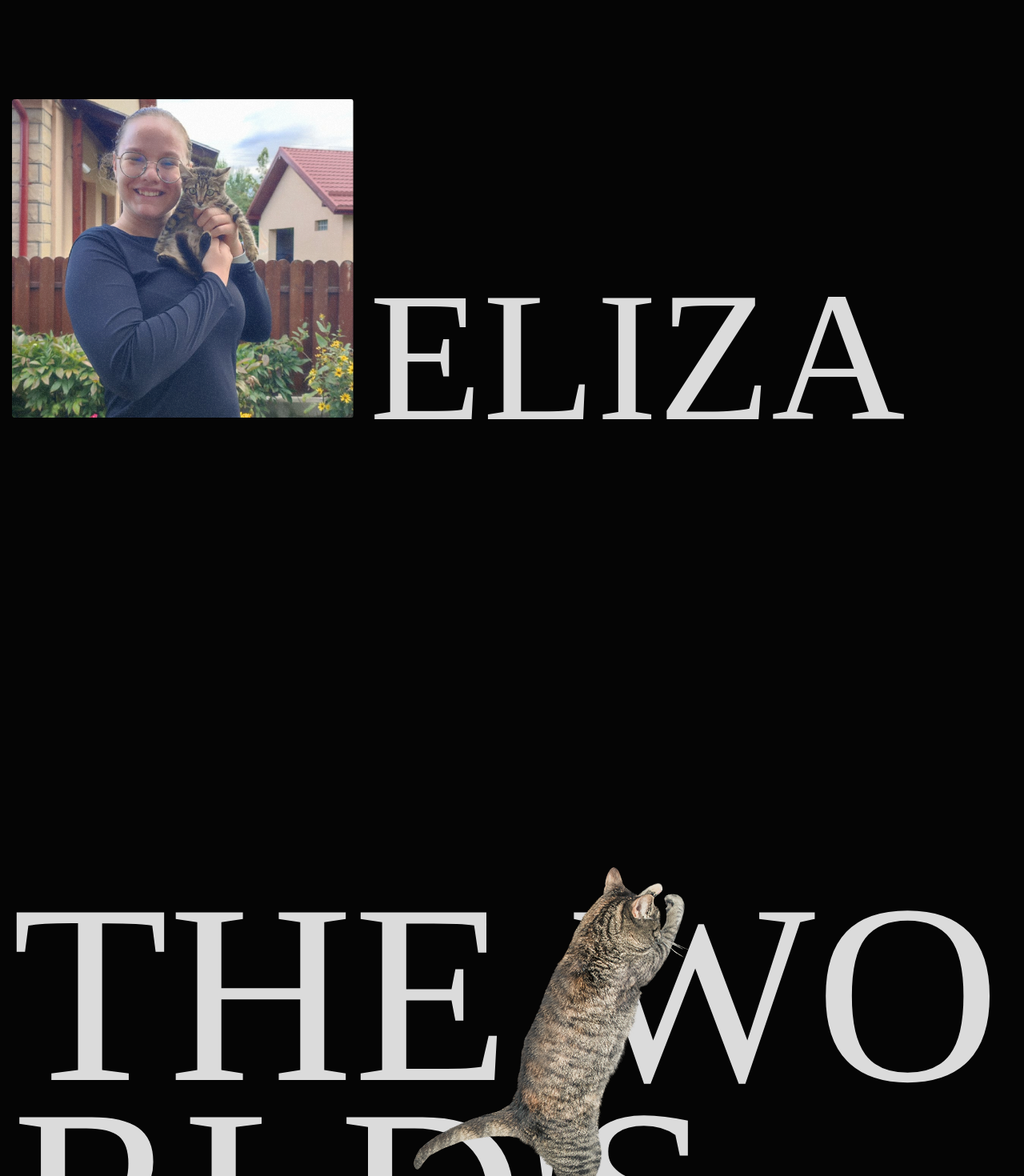
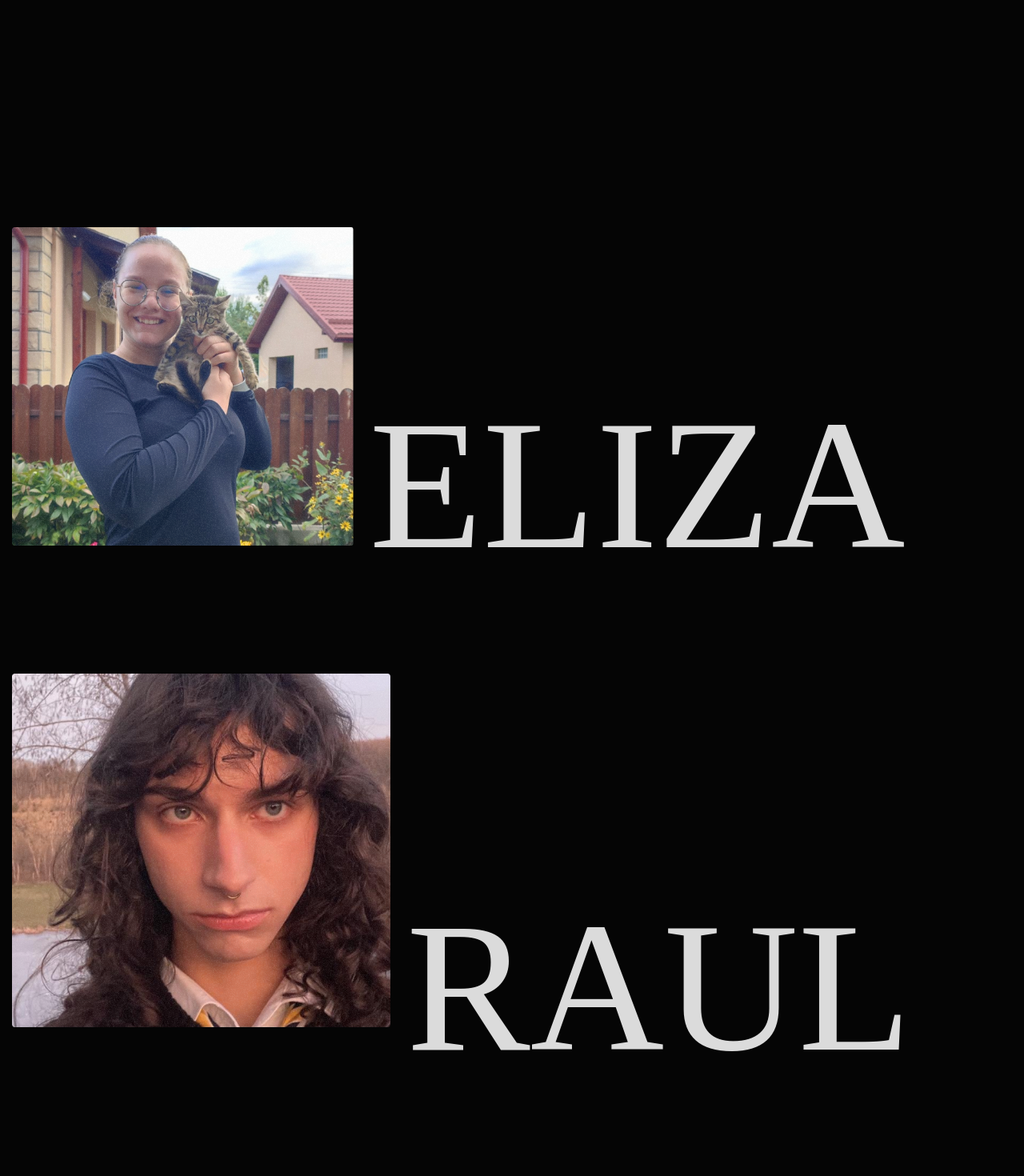
Before and after one commit to elizadoltu/meowseum, a React (Vite) app: page /about in a window 1280 px wide. Shown: the part 5020-6490 px from the top of the page at 80% size. Built offline with nearby package versions, Linux system fonts and the light colour scheme; a web font is replaced by a local one.

Commit message:
Add Profile component and images; update About page to use Profile component

```diff
--- a/src/components/Contact.jsx
+++ b/src/components/Contact.jsx
@@ -13,7 +13,7 @@ export default function Contact() {
   const textRefs = useRef([]);
   const parallaxConfig = {
     title: {
-      translateY: [70, -85], speed: 10, easing: "easeInOutQuad"
+      translateY: [70, -45], speed: 10, easing: "easeInOutQuad"
     }
   };
 
@@ -118,9 +118,9 @@ export default function Contact() {
           className="absolute left-3/7 -mt-28 ml-10"
         />
       </div>
-      <div className="leading-none" ref={title}>
+      <div className="leading-none">
         <div className="mt-96 flex flex-col justify-center">
-          <h1 className="font-dirtyline text-11xl" ref={mergeRefs(addToRefs)}>
+          <h1 className="font-dirtyline text-11xl" ref={mergeRefs(addToRefs, title)}>
             meowseum
           </h1>
           <img
--- /dev/null
+++ b/src/components/Profile.jsx
@@ -0,0 +1,138 @@
+import { useRef, useEffect } from "react";
+import PropTypes from "prop-types";
+import gsap from "gsap";
+import ScrollTrigger from "gsap/ScrollTrigger";
+import DynamicCursor from "../utils/DynamicCursor";
+
+gsap.registerPlugin(ScrollTrigger);
+
+const Profile = ({ name, firstParagraph, secondParagraph, image, linkedinLink }) => {
+  const refTriggerElement = useRef([]);
+  const refParagraphTarget = useRef([]);
+  const imageRef = useRef([]);
+
+  const handleMouseEnter = () => {
+    refParagraphTarget.current.forEach((el) => {
+      gsap.to(el, {
+        opacity: 1,
+        duration: 0.5,
+        y: 0,
+        ease: "power2.out",
+      });
+    });
+
+    refTriggerElement.current.forEach((el) => {
+      gsap.to(el, {
+        y: 0,
+        duration: 0.5,
+        ease: "power2.out",
+      });
+    });
+  };
+
+  const handleMouseLeave = () => {
+    refParagraphTarget.current.forEach((el) => {
+      gsap.to(el, {
+        opacity: 0,
+        duration: 0.5,
+        y: 20,
+        ease: "power2.out",
+      });
+    });
+
+    refTriggerElement.current.forEach((el) => {
+      gsap.to(el, {
+        y: 150,
+        duration: 0.5,
+        ease: "power2.out",
+      });
+    });
+  };
+
+  useEffect(() => {
+    imageRef.current.forEach((el) => {
+      gsap.fromTo(
+      el,
+      {
+        clipPath: "inset(0 100% 0 0)",
+      },
+      {
+        clipPath: "inset(0 0 0 0)",
+        duration: 0.3,
+        ease: "power4.out",
+        scrollTrigger: {
+          trigger: el,
+          start: "top 100%",
+          toggleActions: "play none none none",
+          once: true,
+        },
+      }
+    );
+    })
+
+  }, []);
+
+  return (
+    <div className="flex items-end leading-none mt-[20vh]">
+        <DynamicCursor />
+      <a
+        href={ linkedinLink }
+        target="_blank"
+        className="w-full"
+      >
+        <img
+          src={`/profile/${image}.png`}
+          alt="one of the creators with a cat, eliza teodora doltu"
+          data-cursor="To my LinkedIn profile"
+          ref={(el) => el && imageRef.current.push(el)}
+          style={{
+            width: "95vh",
+            height: "auto",
+            display: "block",
+            objectFit: "cover",
+            clipPath: "inset(0 100% 0 0)",
+            transition: "clip-path 0.3s ease-out",
+          }}
+        />
+      </a>
+
+      <div className="font-general-regular ml-5" data-cursor="To my LinkedIn profile">
+        <h1
+          className="uppercase font-mango-black text-12xl translate-y-36 transition-all duration-200 ease-out"
+          ref={(el) => el && refTriggerElement.current.push(el)}
+          onMouseEnter={handleMouseEnter}
+          onMouseLeave={handleMouseLeave}
+          data-cursor="To my LinkedIn profile"
+        >
+          <a
+            href={ linkedinLink }
+            target="_blank"
+            className="w-full"
+          >
+            { name }
+          </a>
+        </h1>
+        <div
+          className="opacity-0 grid grid-cols-2 gap-4 translate-y-5 transition-all duration-200 ease-out leading-6.5"
+          ref={(el) => el && refParagraphTarget.current.push(el)}
+        >
+          <p>
+            { firstParagraph }
+          </p>
+          <p>
+            { secondParagraph }
+          </p>
+        </div>
+      </div>
+    </div>
+  );
+};
+Profile.propTypes = {
+  name: PropTypes.string.isRequired,
+  firstParagraph: PropTypes.string.isRequired,
+  secondParagraph: PropTypes.string.isRequired,
+  image: PropTypes.string.isRequired,
+  linkedinLink: PropTypes.string.isRequired,
+};
+
+export default Profile;
--- a/src/main.jsx
+++ b/src/main.jsx
@@ -3,6 +3,10 @@ import { createRoot } from "react-dom/client";
 import "./index.css";
 import App from "./App.jsx";
 import { ThemeProvider } from "./context/ThemeContext.jsx";
+
+console.log("%cWelcome to Meowseum! 🐾", "color: #ff6600; font-size: 16px; font-weight: bold;");
+console.log("%cThe ultimate gallery of feline masterpieces! 😻", "color: #ff9900; font-size: 14px;");
+console.log("%cEnjoy your visit and don’t forget to upload your cat’s finest portrait! 🎨🐱", "color: #ffcc00; font-size: 12px;");
 
 createRoot(document.getElementById("root")).render(
   <StrictMode>
--- a/src/pages/About.jsx
+++ b/src/pages/About.jsx
@@ -5,7 +5,7 @@ import gsap from "gsap";
 import ScrollTrigger from "gsap/ScrollTrigger";
 import SplitType from "split-type";
 import Contact from "../components/Contact";
-import DynamicCursor from "../utils/DynamicCursor";
+import Profile from "../components/Profile";
 
 gsap.registerPlugin(ScrollTrigger);
 
@@ -15,9 +15,6 @@ export default function About() {
   const rightTextRefs = useRef([]);
   const elementsRef = useRef([]);
   const textRefCreator = useRef(null);
-  const refParagraphTarget = useRef(null);
-  const refTriggerElement = useRef(null);
-  const imageRef = useRef(null);
 
   useEffect(() => {
     if (!textRefAbout.current) return;
@@ -107,35 +104,7 @@ export default function About() {
     });
   }, []);
 
-  const handleMouseEnter = () => {
-    gsap.to(refParagraphTarget.current, {
-      opacity: 1,
-      duration: 0.5,
-      y: 0,
-      ease: "power2.out",
-    });
 
-    gsap.to(refTriggerElement.current, {
-      y: 0,
-      duration: 0.5,
-      ease: "power2.out",
-    });
-  };
-
-  const handleMouseLeave = () => {
-    gsap.to(refParagraphTarget.current, {
-      opacity: 0,
-      duration: 0.5,
-      y: 20,
-      ease: "power2.out",
-    });
-
-    gsap.to(refTriggerElement.current, {
-      y: 150,
-      duration: 0.5,
-      ease: "power2.out",
-    });
-  };
 
   useEffect(() => {
     elementsRef.current.forEach((el) => {
@@ -179,25 +148,6 @@ export default function About() {
     );
   }, []);
 
-  useEffect(() => {
-    gsap.fromTo(
-      imageRef.current,
-      {
-        clipPath: "inset(0 100% 0 0)",
-      },
-      {
-        clipPath: "inset(0 0 0 0)",
-        duration: 0.3,
-        ease: "power4.out",
-        scrollTrigger: {
-          trigger: imageRef.current,
-          start: "top 100%",
-          toggleActions: "play none none none",
-          once: true,
-        },
-      }
-    );
-  }, []);
 
   return (
     <div className="size-container-ideal about">
@@ -285,66 +235,19 @@ export default function About() {
             the <span className="font-mango-italic">creators</span>
           </h1>
         </div>
-        <div className="flex items-end leading-none">
-          <DynamicCursor />
-          <a
-            href="https://www.linkedin.com/in/eliza-teodora-doltu-56336b24a/"
-            target="_blank"
-            className="w-full"
-          >
-            <img
-              src="/eliza.png"
-              alt="one of the creators with a cat, eliza teodora doltu"
-              data-cursor="To my LinkedIn profile"
-              ref={imageRef}
-              style={{
-                width: "100%",
-                height: "auto",
-                display: "block",
-                objectFit: "cover",
-                clipPath: "inset(0 100% 0 0)",
-                transition: "clip-path 0.3s ease-out",
-              }}
-            ></img>
-          </a>
-
-          <div
-            className="font-general-regular ml-5"
-            data-cursor="To my linkedin profile"
-          >
-            <h1
-              className="uppercase font-mango-black text-12xl translate-y-36 transition-all duration-200 ease-out"
-              ref={refTriggerElement}
-              onMouseEnter={handleMouseEnter}
-              onMouseLeave={handleMouseLeave}
-              data-cursor="To my LinkedIn profile"
-            >
-              <a
-                href="https://www.linkedin.com/in/eliza-teodora-doltu-56336b24a/"
-                target="_blank"
-                className="w-full"
-              >
-                {" "}
-                eliza{" "}
-              </a>
-            </h1>
-            <div
-              className="opacity-0 grid grid-cols-2 gap-4 translate-y-5 transition-all duration-200 ease-out leading-6.5"
-              ref={refParagraphTarget}
-            >
-              <p>
-                Hello, my name is Eliza-Teodora Doltu, and I am one of the
-                creators of MEOWSEUM. Ever since I can remember, I’ve wanted to
-                express my creativity and bring something beautiful to life.
-              </p>
-              <p>
-                Just like websites tell a story through images, colors, and
-                fonts, MEOWSEUM tells a story through cats—their personalities,
-                their charm, and the joy they bring to us.
-              </p>
-            </div>
-          </div>
-        </div>
+        <Profile name={"eliza"}
+        firstParagraph={"Hello, my name is Eliza-Teodora Doltu, and I am one of the creators of MEOWSEUM. Ever since I can remember, I’ve wanted to express my creativity and bring something beautiful to life."}
+        secondParagraph={"Just like websites tell a story through images, colors, and fonts, MEOWSEUM tells a story through cats—their personalities, their charm, and the joy they bring to us."}
+        image={"eliza"}
+        linkedinLink={"https://www.linkedin.com/in/eliza-teodora-doltu-56336b24a/"}
+        />
+        <Profile
+          name={"raul"}
+          firstParagraph={"My name is Raul, a computer science student passionate about web development and software engineering. I love coding for its blend of logic and creativity,"}
+          secondParagraph={"building efficient applications while exploring new technologies. I'm always eager to learn, experiment, and stay updated with the latest advancements."}
+          image={"raul"}
+          linkedinLink={"https://www.linkedin.com/in/raul-cosmin-onceriu-3ba749259/"}
+        />
         <div className="main-content relative pt-[60vh] opacity-0 overflow-hidden">
           <Contact />
         </div>
```
Also changed, not shown: public/profile/eliza.png (renamed from public/eliza.png), public/profile/raul.png (added).
